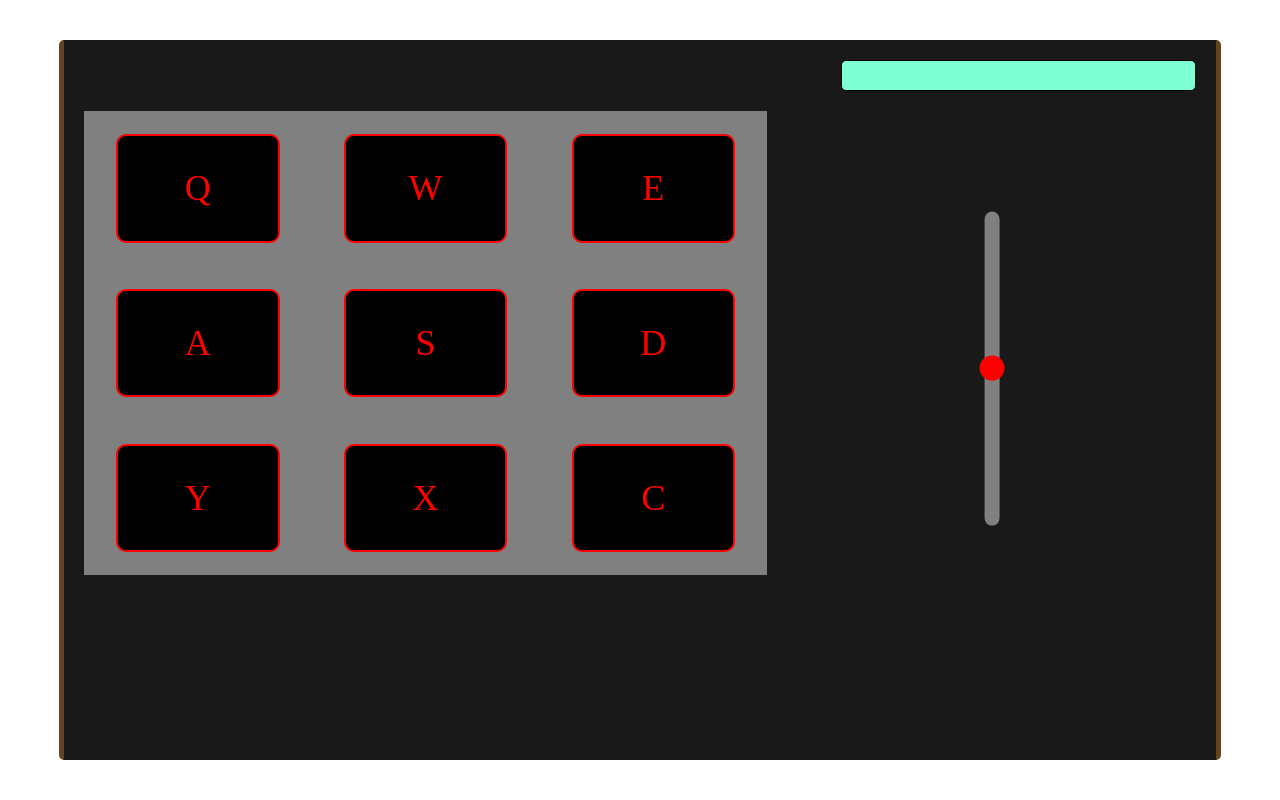
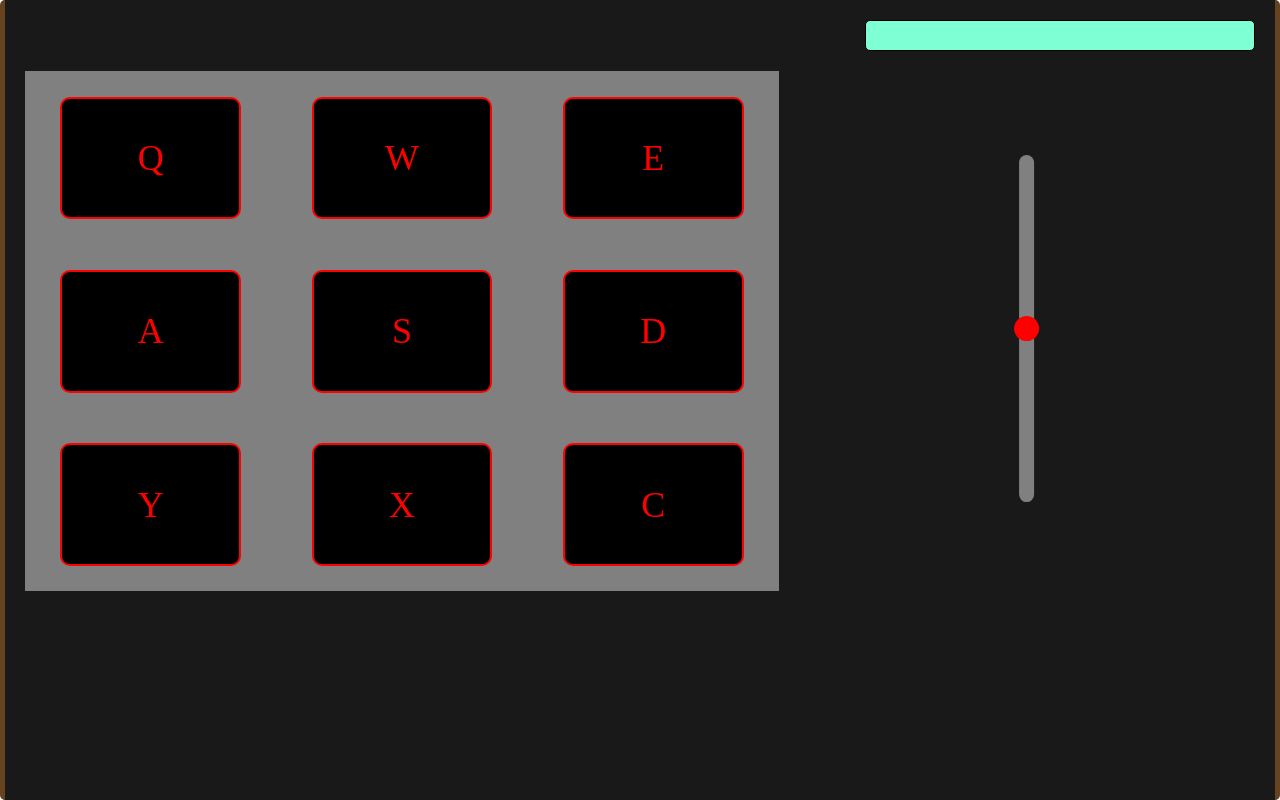
Before and after one commit to domotord90/react-drum, a React (Create React App) app: page / in a window 1280 px wide. Built offline with nearby package versions, Linux system fonts and the light colour scheme.

Commit message:
experimenting

```diff
--- a/src/components/StyledDrumContainer.js
+++ b/src/components/StyledDrumContainer.js
@@ -11,7 +11,7 @@ const StyledDrumContainer = styled.div`
   height: 100%;
   width: 100%;
 
-  @media only screen and (max-width: 767px) {
+  /* @media only screen and (max-width: 767px) {
     width: 500px;
     height: 50%;
   }
@@ -28,7 +28,7 @@ const StyledDrumContainer = styled.div`
   @media only screen and (min-width: 1200px) {
     width: 90%;
     height: 90%;
-  }
+  } */
 `;
 
 export default StyledDrumContainer;
--- a/src/styles/index.css
+++ b/src/styles/index.css
@@ -1,3 +1,8 @@
+html,
+body {
+  font-size: 16px;
+}
+
 html {
   height: 100%;
 }
```
